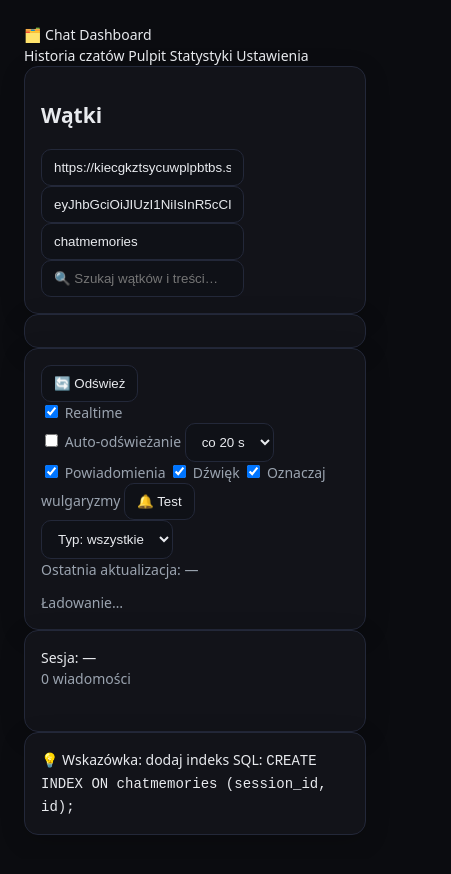
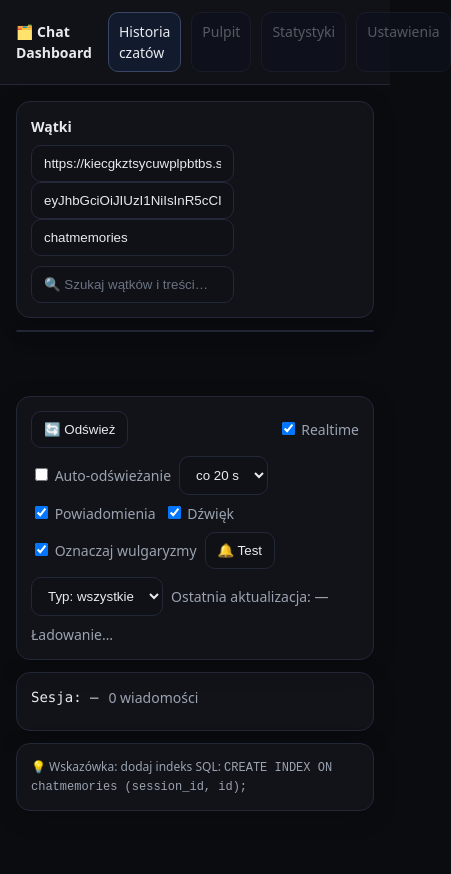
Before and after one commit to mateuszwnuk/chat_history_kolton, a plain HTML site: page index.html in a window 390 px wide. Shown: the whole page, 451 px wide, since content can reach past the window. Drawn offline with nearby package versions, Linux system fonts and the light colour scheme.

Commit message:
Update style.css

```diff
--- a/style.css
+++ b/style.css
@@ -3,39 +3,74 @@
   --chip-human:#34d399;--chip-ai:#f59e0b;--chip-system:#a78bfa;--border:#232839;--border-strong:#2b3246;--danger:#ef4444;
   --summary-bg:#171d29;--summary-bg-hover:#1a2130;--summary-text:#eef2ff;--badge-bg:#0f1521;--good:#2bd576;
 }
+
 *{box-sizing:border-box}
-body{margin:0;padding:24px;background:var(--bg);color:var(--text);
-  font:14px/1.5 system-ui,-apple-system,Segoe UI,Roboto,Inter,Arial,sans-serif}
-h1{font-size:18px;margin:0 0 16px}
-.card{background:var(--panel);border:1px solid var(--border);border-radius:14px;padding:16px;box-shadow:0 6px 24px rgba(0,0,0,.18)}
-.row{display:flex;gap:12px;flex-wrap:wrap;align-items:center}
-.row>*{flex:1 1 auto}
+html,body{height:100%}
+body{
+  margin:0;background:var(--bg);color:var(--text);
+  font:14px/1.5 system-ui,-apple-system,Segoe UI,Roboto,Inter,Arial,sans-serif;
+}
+
+/* Topbar */
+.topbar{
+  position:sticky;top:0;z-index:50;
+  display:flex;align-items:center;gap:16px;
+  padding:12px 16px;border-bottom:1px solid var(--border);background:rgba(18,19,25,.9);backdrop-filter:saturate(120%) blur(6px)
+}
+.brand{font-weight:800}
+.tabs{display:flex;gap:10px}
+.tab{padding:8px 10px;border:1px solid var(--border);border-radius:10px;cursor:default;user-select:none;color:var(--muted);background:#0e1220}
+.tab.active{color:var(--text);border-color:#3a4764;background:#121a2d}
+.tab.disabled{opacity:.5}
+
+/* Layout 2 kolumny */
+.layout{display:grid;grid-template-columns:280px 1fr;gap:16px;padding:16px;min-height:calc(100vh - 54px)}
+.col-left{display:flex;flex-direction:column;gap:12px;min-height:0}
+.col-right{display:flex;flex-direction:column;gap:12px;min-height:0}
+
+.card{
+  background:var(--panel);border:1px solid var(--border);
+  border-radius:14px;padding:14px;box-shadow:0 6px 24px rgba(0,0,0,.18)
+}
+.toolbar-card{position:sticky;top:66px;z-index:10}
+.section-title{margin:0;font-size:14px;font-weight:800}
+.vspace-8{height:8px}
+.vspace-10{height:10px}
+
+/* Formy */
 input,button,select{
   background:#0f1117;color:var(--text);border:1px solid var(--border);
   border-radius:10px;padding:10px 12px;outline:none
 }
+input::placeholder{color:#6b7280}
 button{cursor:pointer;transition:transform .05s ease,border-color .2s ease,background .2s ease}
 button:hover{transform:translateY(-1px);border-color:var(--accent)}
 button[disabled]{opacity:.6;cursor:not-allowed}
 .muted{color:var(--muted)}
-.toolbar{display:flex;gap:8px;flex-wrap:wrap;margin:12px 0 0;align-items:center}
-.sessions{margin-top:16px;display:grid;gap:10px}
+.spacer{flex:1}
+.poll-controls{display:flex;gap:8px;align-items:center}
+.toolbar-row{display:flex;gap:8px;align-items:center;flex-wrap:wrap;margin-bottom:8px}
 
-/* Rozwijki jaśniejsze */
-details.session{border:1px solid var(--border-strong);border-radius:12px;overflow:hidden;background:var(--panel-soft)}
-details.session>summary{
-  list-style:none;padding:12px 14px;display:flex;gap:12px;align-items:center;cursor:pointer;user-select:none;
-  font-weight:700;background:var(--summary-bg);color:var(--summary-text);border-bottom:1px solid var(--border-strong)
+/* Lista wątków */
+.session-list{padding:0}
+.session-item{
+  display:flex;align-items:center;gap:10px;padding:10px 12px;border-bottom:1px solid var(--border);
+  cursor:pointer;background:var(--panel-soft)
 }
-details.session[open]>summary{border-bottom-color:var(--border)}
-details.session>summary:hover{background:var(--summary-bg-hover)}
-details.session>summary:focus{outline:2px solid var(--accent);outline-offset:-2px;border-radius:10px}
-details.session>summary .chev{width:10px;height:10px;border-right:2px solid #a6b4d9;border-bottom:2px solid #a6b4d9;transform:rotate(-45deg);transition:transform .15s ease;margin-right:2px}
-details.session[open]>summary .chev{transform:rotate(45deg)}
-.badge{font-size:12px;color:#a6b4d9;background:var(--badge-bg);border:1px solid var(--border-strong);padding:4px 8px;border-radius:999px}
+.session-item:hover{background:#172033}
+.session-item.active{background:#192846;border-left:3px solid var(--accent);padding-left:9px}
+.session-meta{display:flex;flex-direction:column;gap:2px;min-width:0}
 .sid{font-family:ui-monospace,SFMono-Regular,Menlo,Consolas,monospace;background:#0e1422;border:1px solid var(--border);padding:2px 6px;border-radius:6px}
-.messages{padding:12px 12px 14px;display:grid;gap:10px}
+.badge{font-size:12px;color:#a6b4d9;background:var(--badge-bg);border:1px solid var(--border-strong);padding:2px 8px;border-radius:999px;white-space:nowrap}
+.flag{color:var(--danger);font-weight:800}
+.session-right{margin-left:auto;display:flex;align-items:center;gap:8px}
+
+/* Prawa kolumna — wiadomości */
+.current-session-header{display:flex;align-items:center;gap:10px;margin-bottom:8px}
+.mono{font-family:ui-monospace,SFMono-Regular,Menlo,Consolas,monospace}
+.messages{display:grid;gap:10px;max-height:calc(100vh - 260px);overflow:auto;padding-right:4px}
 .msg{border:1px solid var(--border);border-radius:12px;padding:10px 12px;background:#151b28;display:grid;gap:6px}
+.msg.bad{border-color:var(--danger)}
 .msg .head{display:flex;gap:8px;align-items:center;justify-content:space-between}
 .type{font-size:11px;text-transform:uppercase;letter-spacing:.06em;font-weight:800;padding:3px 8px;border-radius:999px;border:1px solid var(--border)}
 .type.human{background:rgba(52,211,153,.12);color:var(--chip-human)}
@@ -44,24 +79,21 @@ details.session[open]>summary .chev{transform:rotate(45deg)}
 .id{font-size:12px;color:var(--muted)}
 pre.content{margin:0;white-space:pre-wrap;word-break:break-word;font-family:ui-monospace,SFMono-Regular,Menlo,Consolas,monospace;background:#0e1422;border:1px solid var(--border);border-radius:10px;padding:10px 12px}
 
-.status{margin-top:12px}
-.danger{color:var(--danger)}
-.footer{margin-top:16px;color:var(--muted);font-size:12px}
-.grow{flex:1 1 100%}
-.spacer{flex:1}
-
-/* 🔔 Plakietka nowych wiadomości */
+.status{margin-top:4px}
 .notify-badge{
-  display:inline-flex;align-items:center;gap:6px;padding:8px 10px;border:1px solid var(--border-strong);border-radius:999px;background:#101628
+  display:inline-flex;align-items:center;gap:6px;padding:6px 8px;border:1px solid var(--border-strong);border-radius:999px;background:#101628
 }
 .dot{width:8px;height:8px;border-radius:999px;background:var(--good)}
 .count{font-weight:800}
 .pulse{animation:pulse 1.2s ease-out 3}
-@keyframes pulse{
-  0%{box-shadow:0 0 0 0 rgba(43,213,118,.5)}
-  100%{box-shadow:0 0 0 14px rgba(43,213,118,0)}
+@keyframes pulse{0%{box-shadow:0 0 0 0 rgba(43,213,118,.5)}100%{box-shadow:0 0 0 14px rgba(43,213,118,0)}}
+
+.foot-hint{font-size:12px;color:var(--muted)}
+.sticky{position:sticky;top:66px;z-index:5}
+
+/* Responsywność */
+@media (max-width: 980px){
+  .layout{grid-template-columns:1fr}
+  .toolbar-card{top:66px}
+  .messages{max-height:none}
 }
-
-/* 🚩 Wulgaryzmy */
-.flag{display:inline-flex;align-items:center;gap:6px;color:var(--danger);font-weight:800}
-.msg.bad{border-color:var(--danger)}
```
